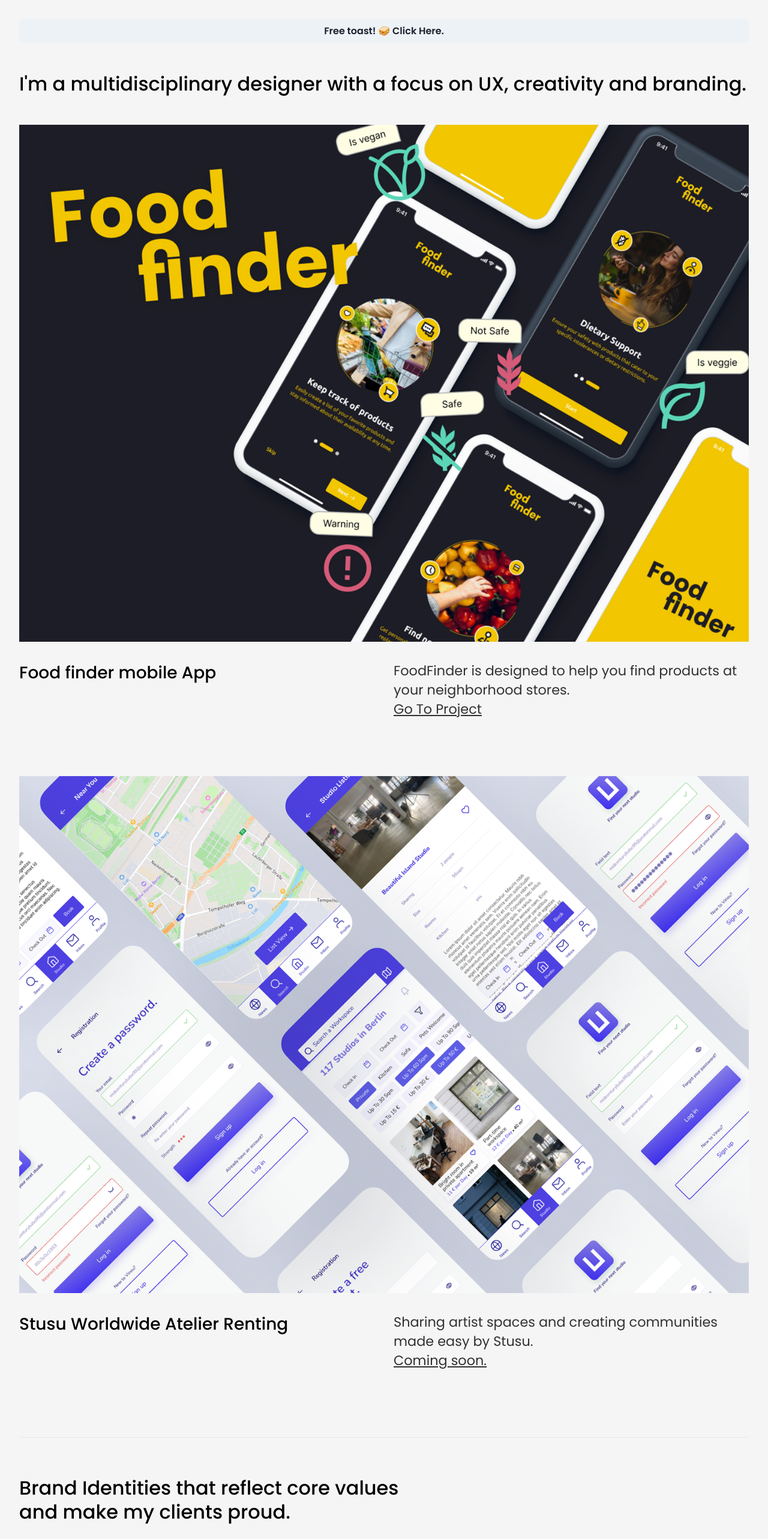
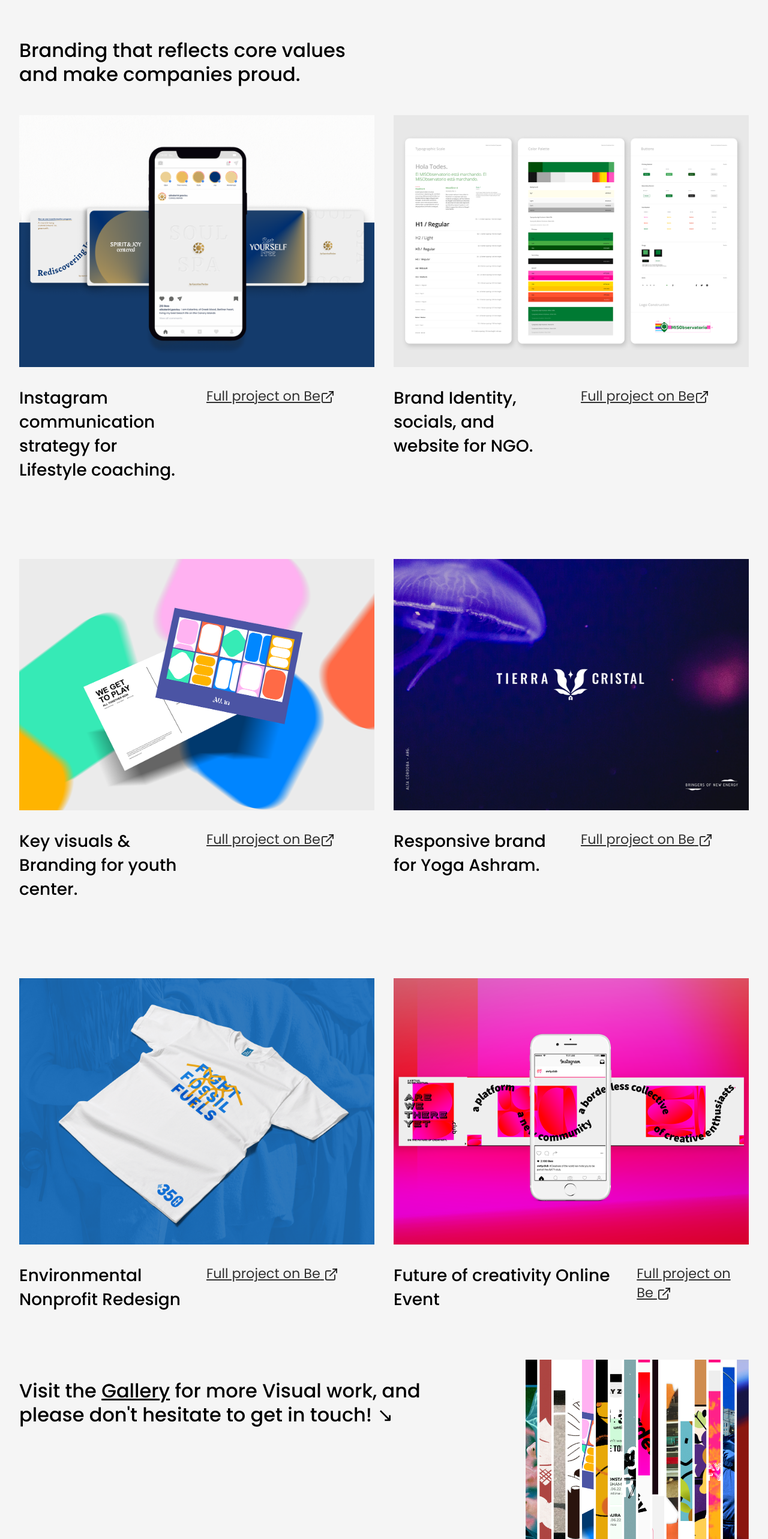
Before and after one commit to lurelureg/portfolio, a React (Vite) app: page / in a window 1280 px wide. Shown: the part 160-2726 px from the top of the page at 60% size. Built offline with nearby package versions, Linux system fonts and the light colour scheme.

Commit message:
refactor for work section

```diff
--- a/src/pages/Projects.jsx
+++ b/src/pages/Projects.jsx
@@ -1,127 +1,49 @@
-import {
-  Box,
-  Flex,
-  Text,
-  Link,
-  Image,
-  useToast,
-  Button,
-  Divider,
-} from "@chakra-ui/react";
+import { Box, Flex, Text, Link, Image, SimpleGrid } from "@chakra-ui/react";
 import { Link as LinkRouter } from "react-router-dom";
 import { ExternalLinkIcon } from "@chakra-ui/icons";
 import IMAGES from "../images/images";
 
 export default function Projects() {
-  const toast = useToast();
     return (
         <>
-      <Button
-        margin={"0 0 1rem"}
-        onClick={() =>
-          toast({
-            title: "Kiddin. This site in under construction.🔨🥪",
-            description: (
-              <>
-                I&apos;m coding it from scratch&nbsp;
-                <Link
-                  href='https://github.com/lurelureg/portfolio'
-                  target='_blank'
-                  isExternal
-                  color='cyan.200'
-                >
-                  visit the GitHub repo&nbsp;.
-                </Link>
-              </>
-            ),
-            duration: 9000,
-            isClosable: true,
-            colorScheme: "cyan",
-          })
-        }
-      >
-        Free toast! 🥪 Click Here.
-      </Button>
-
-      {/* Header */}
-      <Text textStyle='h2' as='h2'>
-        I&apos;m a multidisciplinary designer with a focus on UX, creativity and
-        branding.
+            <Text textStyle="h2" as="h2">
+                Branding that reflects core values <br />
+                and make companies proud.
             </Text>
 
-      {/* Project 1 */}
+            <SimpleGrid
+                columns={{ base: 1, sm: 2 }}
+                spacing="2rem"
+                justifyItems="center"
+            >
+                {/* Project Mini1 */}
                 <Box margin={"1rem 0 5rem"}>
-        <LinkRouter to='/projectview'>
-          <Image src={IMAGES.other.project1} alt='project1' />
+                    <LinkRouter to="/project/lifestylecoaching">
+                        <Image
+                            src={IMAGES.other.katerina}
+                            alt=""
+                            className="projectImgSm"
+                        />
                     </LinkRouter>
-        <Flex
-          gap={{ base: "0", sm: "2rem" }}
-          mt='1rem'
-          direction={{ base: "column", sm: "row" }}
-        >
-          <Text textStyle='h3' as='h3' flex='1 1 50%'>
-            Food finder mobile App
-          </Text>
-          <Text textStyle='p' as='p' flex='1 1 50%'>
-            FoodFinder is designed to help you find products at your
-            neighborhood stores.
-            <br />
-            <LinkRouter to='/projectview' className='link-underlined'>
-              Go To Project
-            </LinkRouter>
-          </Text>
-        </Flex>
-      </Box>
-
-      {/* Project 2 */}
-      <Box margin={"1rem 0 5rem"}>
-        <Image src={IMAGES.other.project2} className='projectImg' />
 
                     <Flex
                         gap={{ base: "0", sm: "2rem" }}
-          mt='1rem'
+                        mt="1rem"
                         direction={{ base: "column", sm: "row" }}
                     >
-          <Text textStyle='h3' as='h3' flex='1 1 50%'>
-            Stusu Worldwide Atelier Renting
-          </Text>
-
-          <Text textStyle='p' as='p' flex='1 1 50%'>
-            Sharing artist spaces and creating communities made easy by Stusu.
-            <br />
-            <Link textDecoration={"underline"}>Coming soon.</Link>
-          </Text>
-        </Flex>
-      </Box>
-
-      <Divider w='100%' opacity='1' border-bottom-width='3px' m='2rem 0' />
-
-      <Text textStyle='h2' as='h2'>
-        Brand Identities that reflect core values <br />
-        and make my clients proud.
-      </Text>
-
-      {/* Project Mini1 */}
-      <Box margin={"1rem 0 5rem"}>
-        <Image src={IMAGES.other.branding1} alt='project2' />
-
-        <Flex
-          gap={{ base: "0", sm: "2rem" }}
-          mt='1rem'
-          direction={{ base: "column", sm: "row" }}
-        >
-          <Text textStyle='h3' as='h3' flex='1 1 50%'>
-            Instagram communication strategy for Lifestyle coaching.
+                        <Text textStyle="h3" as="h3" flex="1 1 50%">
+                            Instagram communication strategy for Lifestyle
+                            coaching.
                         </Text>
                         <Text
-            textStyle='p'
-            as='p'
+                            textStyle="p"
+                            as="p"
                             textDecoration={"underline"}
-            flex='1 1 50%'
+                            flex="1 1 50%"
                         >
                             <Link
-              href='https://www.behance.net/gallery/139059395/Lifestyle-coaching-Intagram-grid-posts'
-              target='_blank'
+                                href="https://www.behance.net/gallery/139059395/Lifestyle-coaching-Intagram-grid-posts"
+                                target="_blank"
                             >
                                 Full project on Be
                                 <ExternalLinkIcon w={6} h={6} />
@@ -131,47 +53,58 @@ export default function Projects() {
                 </Box>
                 {/* Project Mini2 */}
                 <Box margin={"1rem 0 5rem"}>
-        <Image src={IMAGES.other.branding2} alt='project3' />
+                    <LinkRouter to="/project/womanshealthngo">
+                        <Image
+                            src={IMAGES.other.misobservatorio}
+                            alt=""
+                            className="projectImgSm"
+                        />
+                    </LinkRouter>
                     <Flex
                         gap={{ base: "0", sm: "2rem" }}
-          mt='1rem'
+                        mt="1rem"
                         direction={{ base: "column", sm: "row" }}
                     >
-          <Text textStyle='h3' as='h3' flex='1 1 50%'>
+                        <Text textStyle="h3" as="h3" flex="1 1 50%">
                             Brand Identity, socials, and website for NGO.
                         </Text>
                         <Text
-            textStyle='p'
-            as='p'
+                            textStyle="p"
+                            as="p"
                             textDecoration={"underline"}
-            flex='1 1 50%'
+                            flex="1 1 50%"
                         >
-            <Link to='https://www.behance.net/gallery/111510109/Brand-Identity-Social-and-Web'>
+                            <Link to="https://www.behance.net/gallery/111510109/Brand-Identity-Social-and-Web">
                                 Full project on Be
                                 <ExternalLinkIcon w={6} h={6} />
                             </Link>
                         </Text>
                     </Flex>
                 </Box>
-
                 {/* Project Mini3 */}
                 <Box margin={"1rem 0 5rem"}>
-        <Image src={IMAGES.other.branding3} alt='project4' />
+                    <LinkRouter to="/project/allin">
+                        <Image
+                            src={IMAGES.other.allin}
+                            alt=""
+                            className="projectImgSm"
+                        />
+                    </LinkRouter>
                     <Flex
                         gap={{ base: "0", sm: "2rem" }}
-          mt='1rem'
+                        mt="1rem"
                         direction={{ base: "column", sm: "row" }}
                     >
-          <Text textStyle='h3' as='h3' flex='1 1 50%'>
+                        <Text textStyle="h3" as="h3" flex="1 1 50%">
                             Key visuals & Branding for youth center.
                         </Text>
                         <Text
-            textStyle='p'
-            as='p'
+                            textStyle="p"
+                            as="p"
                             textDecoration={"underline"}
-            flex='1 1 50%'
+                            flex="1 1 50%"
                         >
-            <Link to='https://www.behance.net/gallery/119500987/Youth-center-visual-identity'>
+                            <Link to="https://www.behance.net/gallery/119500987/Youth-center-visual-identity">
                                 Full project on Be
                                 <ExternalLinkIcon w={6} h={6} />
                             </Link>
@@ -180,56 +113,125 @@ export default function Projects() {
                 </Box>
                 {/* Project Mini4 */}
                 <Box margin={"1rem 0 5rem"}>
+                    <LinkRouter to="/project/tierracristal">
                         <Image
-          src={IMAGES.other.branding4}
-          className='projectImgSm'
-          alt='project5'
+                            src={IMAGES.other.tierracristal}
+                            alt=""
+                            className="projectImgSm"
                         />
+                    </LinkRouter>
                     <Flex
                         gap={{ base: "0", sm: "2rem" }}
-          mt='1rem'
+                        mt="1rem"
                         direction={{ base: "column", sm: "row" }}
                     >
-          <Text textStyle='h3' as='h3' flex='1 1 50%'>
-            Responsive brand for house of holistic therapy.
+                        <Text textStyle="h3" as="h3" flex="1 1 50%">
+                            Responsive brand for Yoga Ashram.
                         </Text>
                         <Text
-            textStyle='p'
-            as='p'
+                            textStyle="p"
+                            as="p"
                             textDecoration={"underline"}
-            flex='1 1 50%'
+                            flex="1 1 50%"
                         >
                             <Link
-              href='https://www.behance.net/gallery/92450313/Responsive-Branding'
-              target='_blank'
+                                href="https://www.behance.net/gallery/92450313/Responsive-Branding"
+                                target="_blank"
                             >
-              Full project on Be <ExternalLinkIcon w={6} h={6} />
+                                Full project on Be{" "}
+                                <ExternalLinkIcon w={6} h={6} />
                             </Link>
                         </Text>
                     </Flex>
                 </Box>
-      <Divider m='2rem 0' w='100%' opacity='1' border-bottom-width='3px' />
+                {/* Project Mini5 */}
+                <Box margin={"1rem 0 5rem"}>
+                    <LinkRouter to="/project/350ngo">
+                        <Image
+                            src={IMAGES.other.ngonh}
+                            alt=""
+                            className="projectImgSm"
+                        />
+                    </LinkRouter>
+                    <Flex
+                        gap={{ base: "0", sm: "2rem" }}
+                        mt="1rem"
+                        direction={{ base: "column", sm: "row" }}
+                    >
+                        <Text textStyle="h3" as="h3" flex="1 1 50%">
+                            Environmental Nonprofit Redesign
+                        </Text>
+                        <Text
+                            textStyle="p"
+                            as="p"
+                            textDecoration={"underline"}
+                            flex="1 1 50%"
+                        >
+                            <Link
+                                href="https://www.behance.net/gallery/95440585/Brand-Redesign"
+                                target="_blank"
+                            >
+                                Full project on Be{" "}
+                                <ExternalLinkIcon w={6} h={6} />
+                            </Link>
+                        </Text>
+                    </Flex>
+                </Box>
+                {/* Project Mini6 */}
+                <Box margin={"1rem 0 5rem"}>
+                    <LinkRouter to="/project/arewethereyet">
+                        <Image
+                            src={IMAGES.other.awty}
+                            alt=""
+                            className="projectImgSm"
+                        />
+                    </LinkRouter>
+                    <Flex
+                        gap={{ base: "0", sm: "2rem" }}
+                        mt="1rem"
+                        direction={{ base: "column", sm: "row" }}
+                    >
+                        <Text textStyle="h3" as="h3" flex="1 1 100%">
+                            Future of creativity Online Event
+                        </Text>
+                        <Text
+                            textStyle="p"
+                            as="p"
+                            textDecoration={"underline"}
+                            flex="1 1 50%"
+                        >
+                            <Link
+                                href="https://www.behance.net/gallery/189478223/Branded-social-media-for-online-event"
+                                target="_blank"
+                            >
+                                Full project on Be{" "}
+                                <ExternalLinkIcon w={6} h={6} />
+                            </Link>
+                        </Text>
+                    </Flex>
+                </Box>
+            </SimpleGrid>
 
             {/* Heading Footer Prefooter */}
             <Flex
-        // mt={{ base: "2rem", sm: "4rem" }}
                 direction={{ base: "column", sm: "row" }}
-        justifyContent='space-between'
+                justifyContent="space-between"
             >
-        <Text textStyle='h2' as='h2'>
+                <Text textStyle="h2" as="h2">
                     Visit the&nbsp;
-          <LinkRouter to='/gallery' className='link-underlined'>
+                    <LinkRouter to="/gallery" className="link-underlined">
                         Gallery
                     </LinkRouter>{" "}
-          for more Visual work, and please don&apos;t hesitate to get in touch!
-          <LinkRouter to='/gallery'> &#8600;</LinkRouter>
+                    for more Visual work, and please don&apos;t hesitate to get
+                    in touch!
+                    <LinkRouter to="/gallery"> &#8600;</LinkRouter>
                 </Text>
-        <LinkRouter to='/gallery'>
+                <LinkRouter to="/gallery">
                     <Image
                         m={{ base: "0 auto", sm: "0 0 0 auto" }}
                         w={{ base: "70%", sm: "85%" }}
                         src={IMAGES.other.footergallerybg730}
-            alt='a collage of vertical stripes of works'
+                        alt="a collage of vertical stripes of works"
                     />
                 </LinkRouter>
             </Flex>
```
Lines whose indentation alone changed are shown as unchanged.
